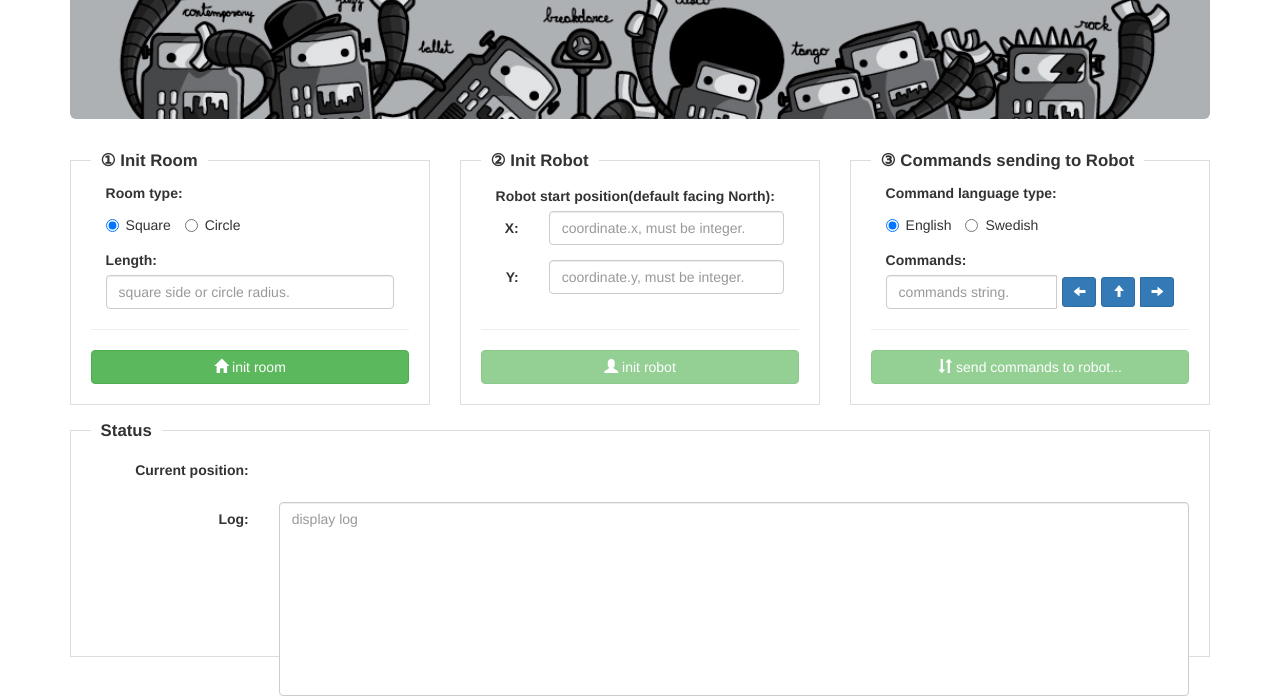
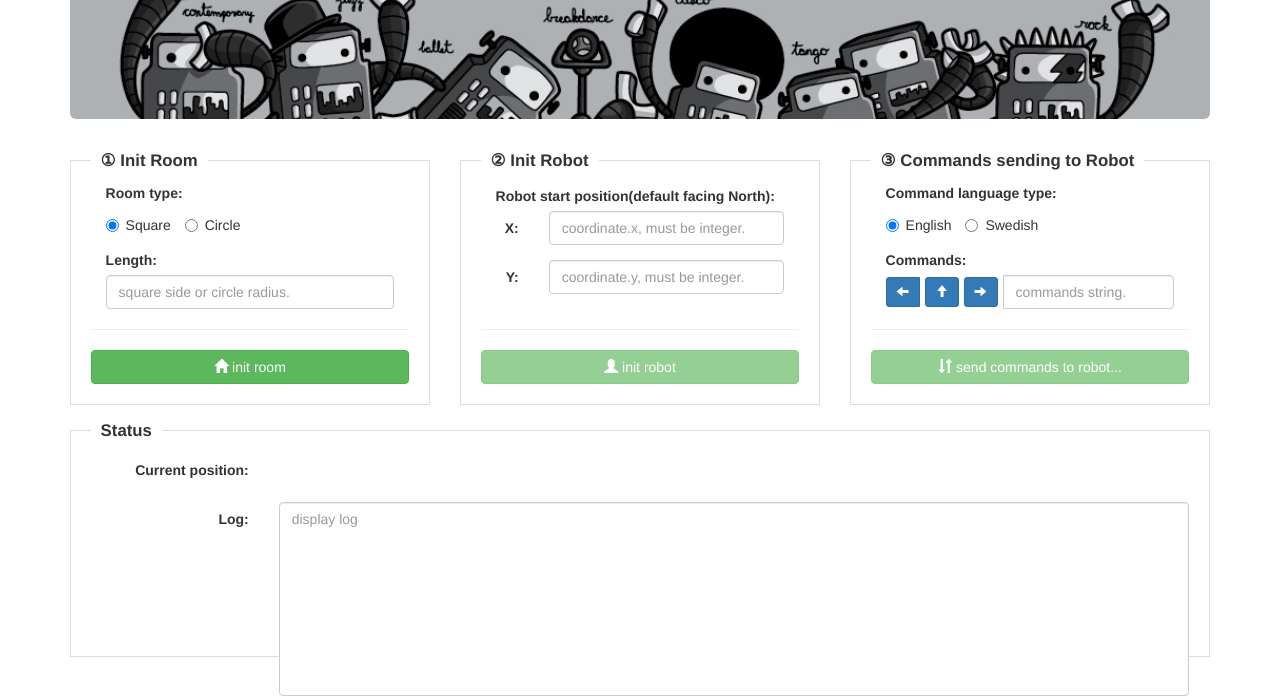
Before and after one commit to aifans/jsrobot, a website: page public/index.html in a window 1280 px wide. Shown: the part 151-847 px from the top of the page. Drawn offline with nearby package versions, Linux system fonts and the light colour scheme.

Commit message:
modified: change the location of the 3 command button.

```diff
--- a/public/index.html
+++ b/public/index.html
@@ -181,25 +181,27 @@
                                 <label>Commands:</label>
 
                                 <div class="input-group">
-                                    <input type="text" class="form-control" ng-model="cmdString" placeholder="commands string.">
+
 
                                     <span class="input-group-btn">
-                                        <button class="btn btn-primary btn-sm" style="margin-left:5px" ng-click="cmdLeft()" data-toggle="tooltip"  title="turn left">
+                                        <button class="btn btn-primary btn-sm" style="margin-right:5px" ng-click="cmdLeft()" data-toggle="tooltip"  title="turn left">
                                             <span class="glyphicon glyphicon-arrow-left"></span>
                                         </button>
                                     </span>
 
                                     <span class="input-group-btn">
-                                        <button class="btn btn-primary btn-sm" style="margin-left:5px" ng-click="cmdForward()" data-toggle="tooltip"  title="move forward">
+                                        <button class="btn btn-primary btn-sm" style="margin-right:5px" ng-click="cmdForward()" data-toggle="tooltip"  title="move forward">
                                             <span class="glyphicon glyphicon-arrow-up"></span>
                                         </button>
                                     </span>
 
                                     <span class="input-group-btn">
-                                        <button class="btn btn-primary btn-sm" style="margin-left:5px" ng-click="cmdRight()" data-toggle="tooltip"  title="turn right">
+                                        <button class="btn btn-primary btn-sm" style="margin-right:5px" ng-click="cmdRight()" data-toggle="tooltip"  title="turn right">
                                             <span class="glyphicon glyphicon-arrow-right"></span>
                                         </button>
                                     </span>
+
+                                    <input type="text" class="form-control" ng-model="cmdString" placeholder="commands string.">
                                 </div>
 
 
```
